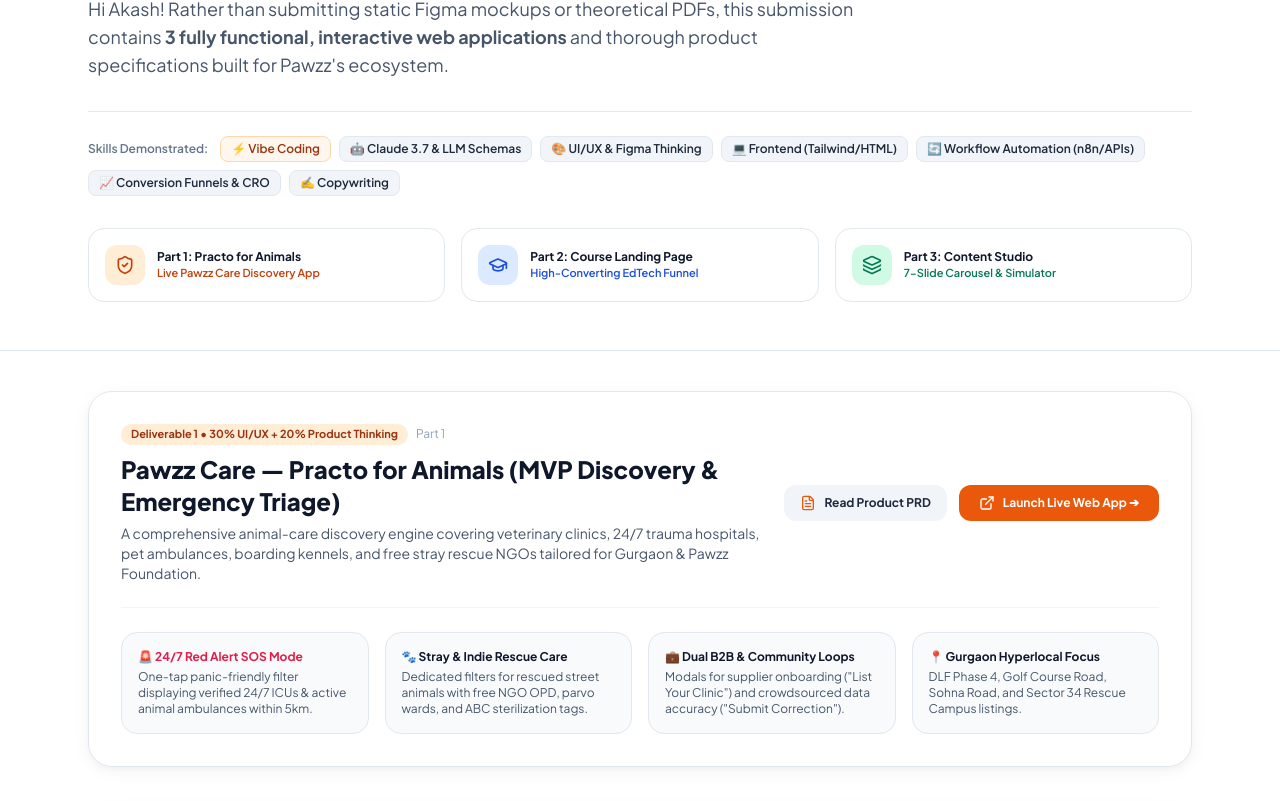
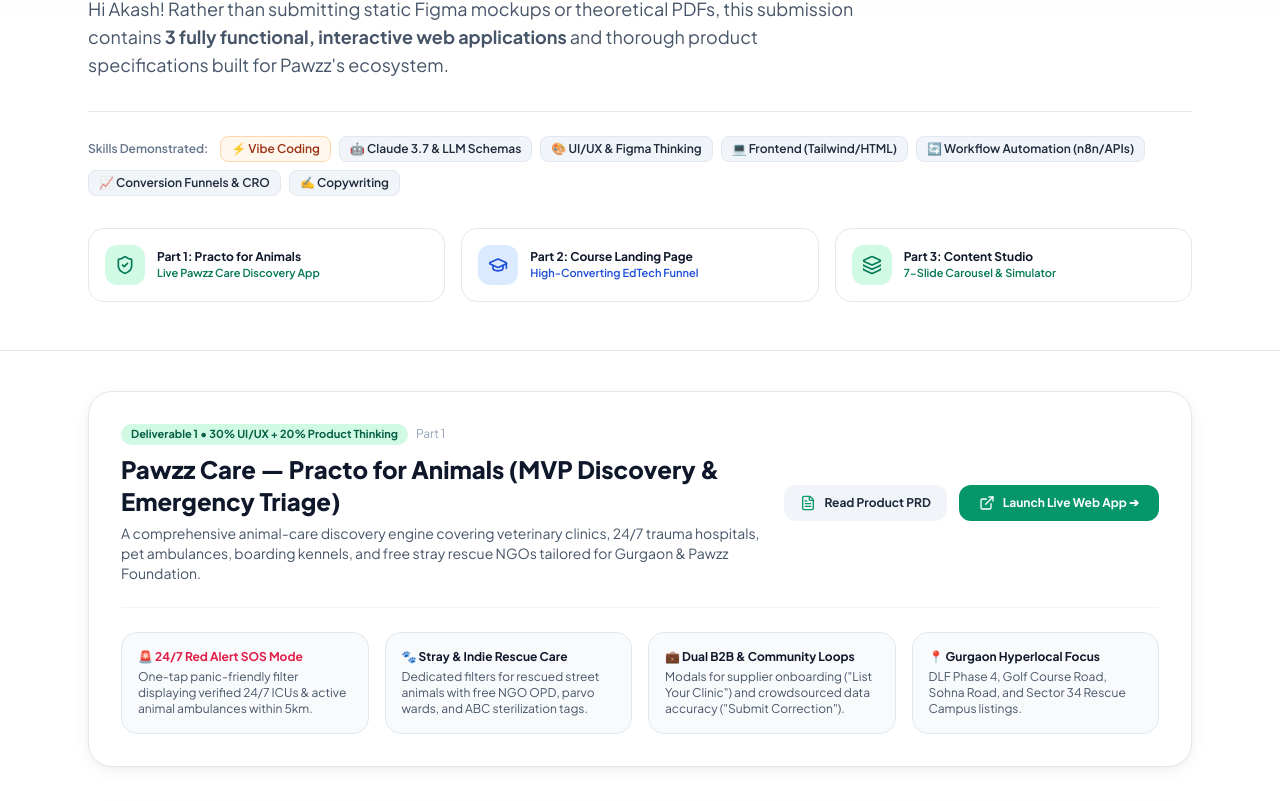
Before and after one commit to Akshatsrii/pawzz-care-ai, a plain HTML site: page index.html in a window 1280 px wide. Shown: the part 296-1097 px from the top of the page. Drawn offline with nearby package versions, Linux system fonts and the light colour scheme.

Commit message:
style: refine Pawzz Care to exclusive green and white theme

```diff
--- a/index.html
+++ b/index.html
@@ -91,12 +91,12 @@
       <!-- Quick 3-Deliverable Summary Cards -->
       <div class="mt-8 grid grid-cols-1 sm:grid-cols-3 gap-4">
         <div class="bg-white p-4 rounded-2xl border border-slate-200 shadow-xs flex items-center gap-3">
-          <div class="w-10 h-10 rounded-xl bg-orange-100 text-orange-700 flex items-center justify-center shrink-0">
+          <div class="w-10 h-10 rounded-xl bg-emerald-100 text-emerald-700 flex items-center justify-center shrink-0">
             <i data-lucide="shield-check" class="w-5 h-5"></i>
           </div>
           <div>
             <div class="text-xs font-bold text-slate-900">Part 1: Practo for Animals</div>
-            <div class="text-[11px] text-orange-700 font-semibold">Live Pawzz Care Discovery App</div>
+            <div class="text-[11px] text-emerald-700 font-semibold">Live Pawzz Care Discovery App</div>
           </div>
         </div>
 
@@ -132,7 +132,7 @@
       <div class="flex flex-col lg:flex-row items-start lg:items-center justify-between gap-6 pb-6 border-b border-slate-100">
         <div>
           <div class="flex items-center gap-2 mb-2">
-            <span class="px-2.5 py-0.5 rounded-full bg-orange-100 text-orange-800 text-[11px] font-bold">
+            <span class="px-2.5 py-0.5 rounded-full bg-emerald-100 text-emerald-800 text-[11px] font-bold">
               Deliverable 1 • 30% UI/UX + 20% Product Thinking
             </span>
             <span class="text-xs text-slate-400">Part 1</span>
@@ -147,10 +147,10 @@
 
         <div class="flex items-center gap-3 shrink-0">
           <a href="task1-practo-for-animals/product-spec.md" class="px-4 py-2.5 rounded-xl bg-slate-100 hover:bg-slate-200 text-slate-800 text-xs font-bold flex items-center gap-2 transition">
-            <i data-lucide="file-text" class="w-4 h-4 text-orange-600"></i>
+            <i data-lucide="file-text" class="w-4 h-4 text-emerald-600"></i>
             <span>Read Product PRD</span>
           </a>
-          <a href="task1-practo-for-animals/index.html" target="_blank" class="px-5 py-2.5 rounded-xl bg-orange-600 hover:bg-orange-700 text-white text-xs font-bold shadow-xs flex items-center gap-2 transition">
+          <a href="task1-practo-for-animals/index.html" target="_blank" class="px-5 py-2.5 rounded-xl bg-emerald-600 hover:bg-emerald-700 text-white text-xs font-bold shadow-xs flex items-center gap-2 transition">
             <i data-lucide="external-link" class="w-4 h-4"></i>
             <span>Launch Live Web App ➔</span>
           </a>
```
Also changed, not shown: task1-practo-for-animals/index.html (+4 -4 lines).
